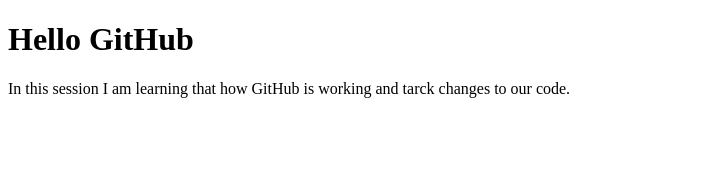
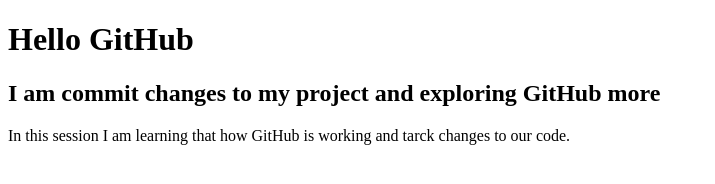
Before and after one commit to ANMOL-design/GitHub, a plain HTML site: page index.html in a window 1280 px wide. Shown: the whole page, without its empty margins (0-715 px from the left). Drawn offline with Linux system fonts and the light colour scheme.

Commit message:
Update (#1)

```diff
--- a/index.html
+++ b/index.html
@@ -10,6 +10,7 @@
 
 <body>
     <h1>Hello GitHub</h1>
+    <h2>I am commit changes to my project and exploring GitHub more</h2>
     <p>In this session I am learning that how GitHub is working and tarck changes to our code.</p>
 </body>
 
```
